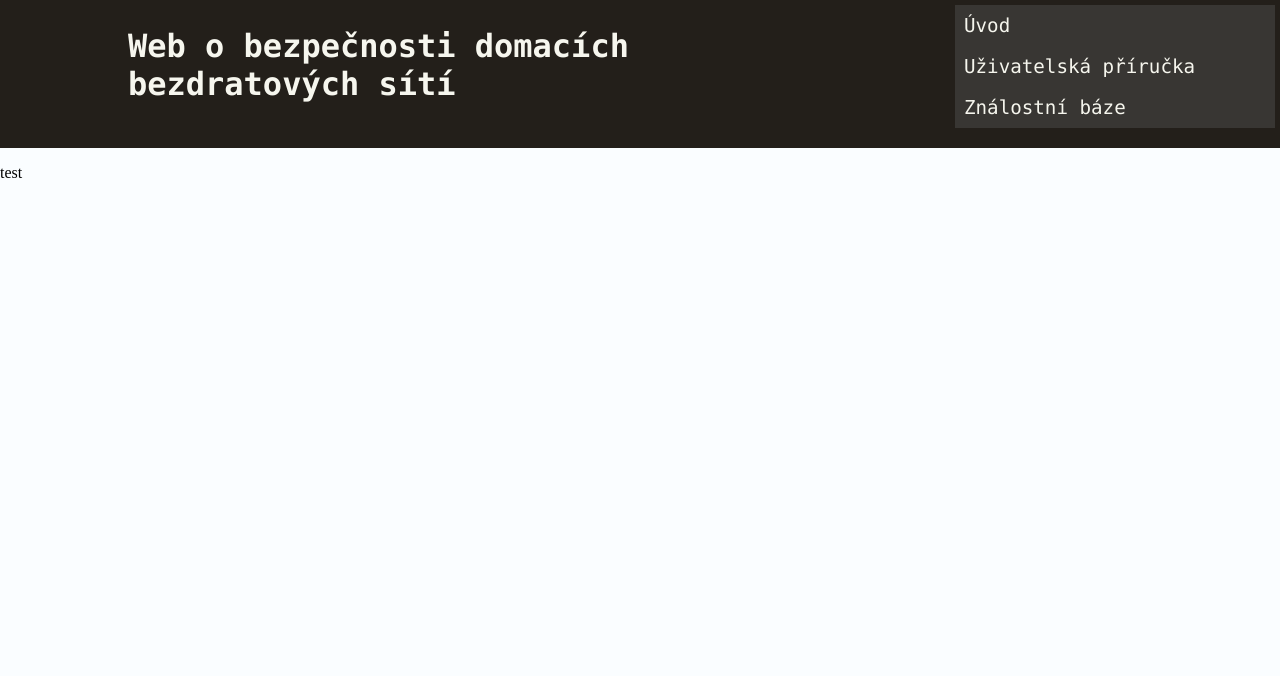
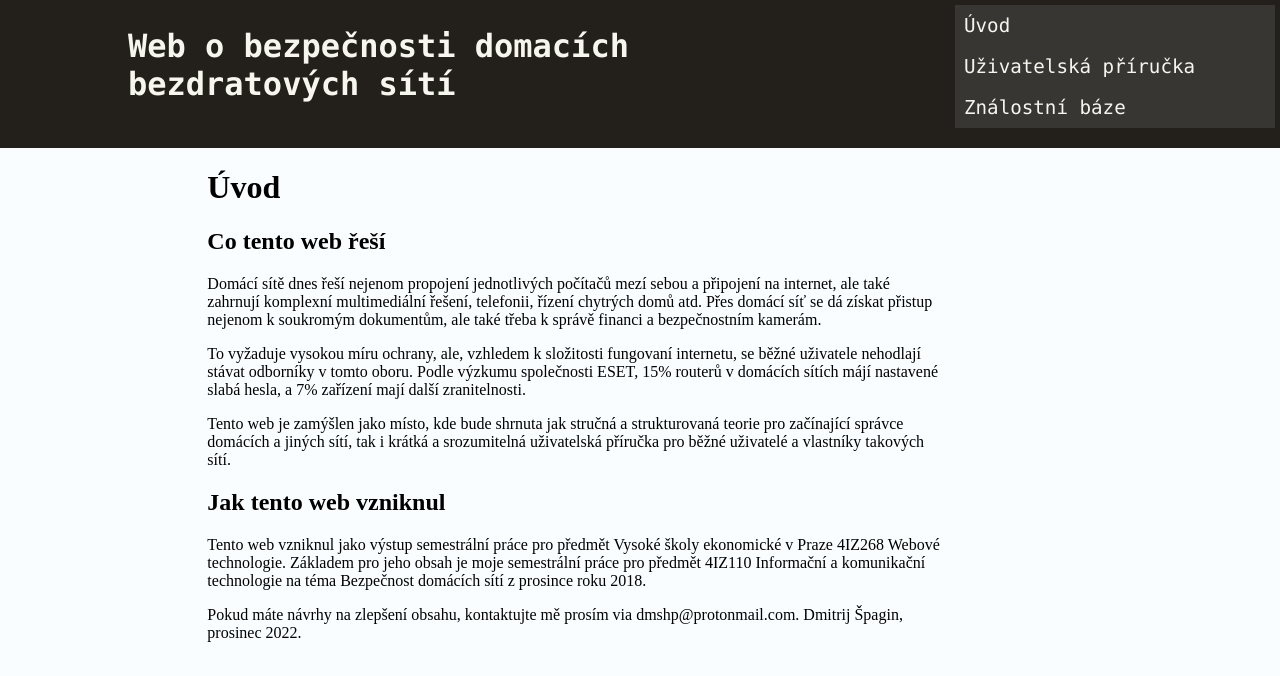
Before and after one commit to boiledRice/web-sem-1, a plain HTML site: page WEB/bezpecnost-domacich-siti/uvod/index.html in a window 1280 px wide. Shown: the top 676 px of the page. Drawn offline with Linux system fonts and the light colour scheme.

Commit message:
Uvod obsah, struktura obsahu

```diff
--- a/WEB/bezpecnost-domacich-siti/assets/css/styles.css
+++ b/WEB/bezpecnost-domacich-siti/assets/css/styles.css
@@ -64,6 +64,12 @@ ul.navList{
 .navParentLink + ul.navList{
     display:none;
 }
+.navParentLink:hover + ul.navList{
+    display:block;
+}
+ul.navList:hover{
+    display:block;
+}
 .navLevel1{
     background-color: #383633;
 }
@@ -85,18 +91,16 @@ ul.navList{
     background-color: #43748e;
     text-decoration: underline;
 }
-
 .navParentLink:hover{
     background-color: #3fb8f9;
     text-decoration: underline;
-}
-.navParentLink:hover + ul.navList{
-    display:block;
-}
-ul.navList:hover{
-    display:block;
 }
 .navParentLink:focus{
     background-color: #43748e;
     text-decoration: underline;
 }
+.content{
+    padding-left: 16.2%;
+    padding-right: 26.24%;
+    min-width: 602px;
+}
--- a/WEB/bezpecnost-domacich-siti/uvod/index.html
+++ b/WEB/bezpecnost-domacich-siti/uvod/index.html
@@ -13,7 +13,7 @@
     </header>
     <div class="navBar">
         <ul class="navList">
-            <li><a class="navLevel1 navLink" class="navLink" href="./index.html">Úvod</a></li>
+            <li><a class="navLevel1 navLink"href="./index.html">Úvod</a></li>
             <li><a class="navLevel1 navLink" href="./../zakladni-uzivatelska-prirucka/index.html">Uživatelská příručka</a></li>
             <li><a class="navLevel1 navParentLink" href="./../znalostni-baze/index.html">Ználostní báze</a>
                 <ul class="navList">
@@ -31,7 +31,14 @@
         </ul>
     </div>
     <div class="content">
-        <p>test</p>
+        <p><h1>Úvod</h1></p>
+        <p><h2>Co tento web řeší</h2></p>
+        <p>Domácí sítě dnes řeší nejenom propojení jednotlivých počítačů mezí sebou a připojení na internet, ale také zahrnují komplexní multimediální řešení, telefonii, řízení chytrých domů atd. Přes domácí síť se dá získat přistup nejenom k soukromým dokumentům, ale také třeba k správě financi a bezpečnostním kamerám.</p>
+        <p>To vyžaduje vysokou míru ochrany, ale, vzhledem k složitosti fungovaní internetu, se běžné uživatele nehodlají stávat odborníky v tomto oboru. Podle výzkumu společnosti ESET, 15% routerů v domácích sítích májí nastavené slabá hesla, a 7% zařízení mají další zranitelnosti.</p>
+        <p>Tento web je zamýšlen jako místo, kde bude shrnuta jak stručná a strukturovaná teorie pro začínající správce domácích a jiných sítí, tak i krátká a srozumitelná uživatelská příručka pro běžné uživatelé a vlastníky takových sítí.</p>
+        <p><h2>Jak tento web vzniknul</h2></p>
+        <p>Tento web vzniknul jako výstup semestrální práce pro předmět Vysoké školy ekonomické v Praze 4IZ268 Webové technologie. Základem pro jeho obsah je moje semestrální práce pro předmět 4IZ110 Informační a komunikační technologie na téma Bezpečnost domácích sítí z prosince roku 2018.</p>
+        <p>Pokud máte návrhy na zlepšení obsahu, kontaktujte mě prosím via dmshp@protonmail.com. Dmitrij Špagin, prosinec 2022.</p>
     </div>
 </body>
 </html>
```
